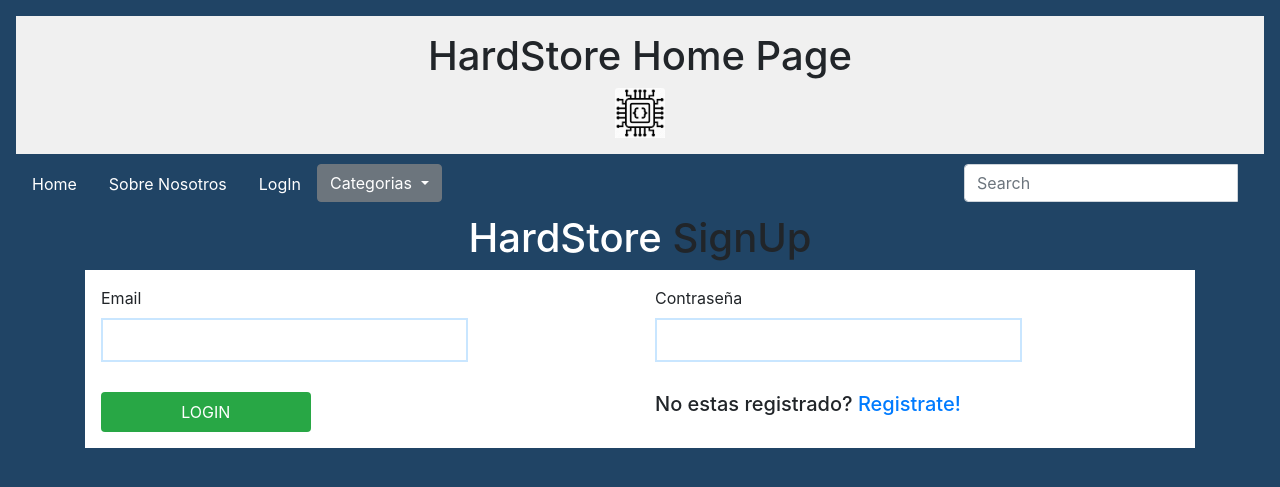
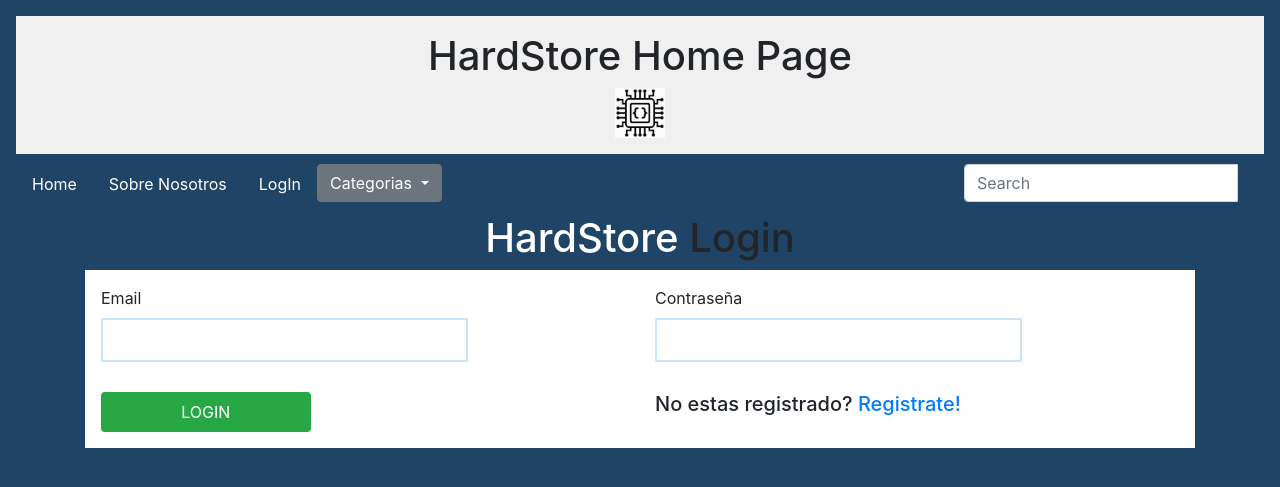
Before and after one commit to JomaGaray/Hard-Store, a Django app: page /login/ in a window 1280 px wide. Shown: the top 487 px of the page. Run offline with Django 3.2, Linux system fonts and the light colour scheme; some libraries are stand-ins or nearby versions.

Commit message:
Pequeña modificacion en login

```diff
--- a/hardstore/users/templates/login.html
+++ b/hardstore/users/templates/login.html
@@ -10,7 +10,7 @@
 <div class="container">
   <div class="row">
     <div class="col-12">
-      <h1 class="brand"><span> HardStore </span>SignUp</h1>
+      <h1 class="brand"><span> HardStore </span>Login</h1>
     </div>
   </div>
 
```
